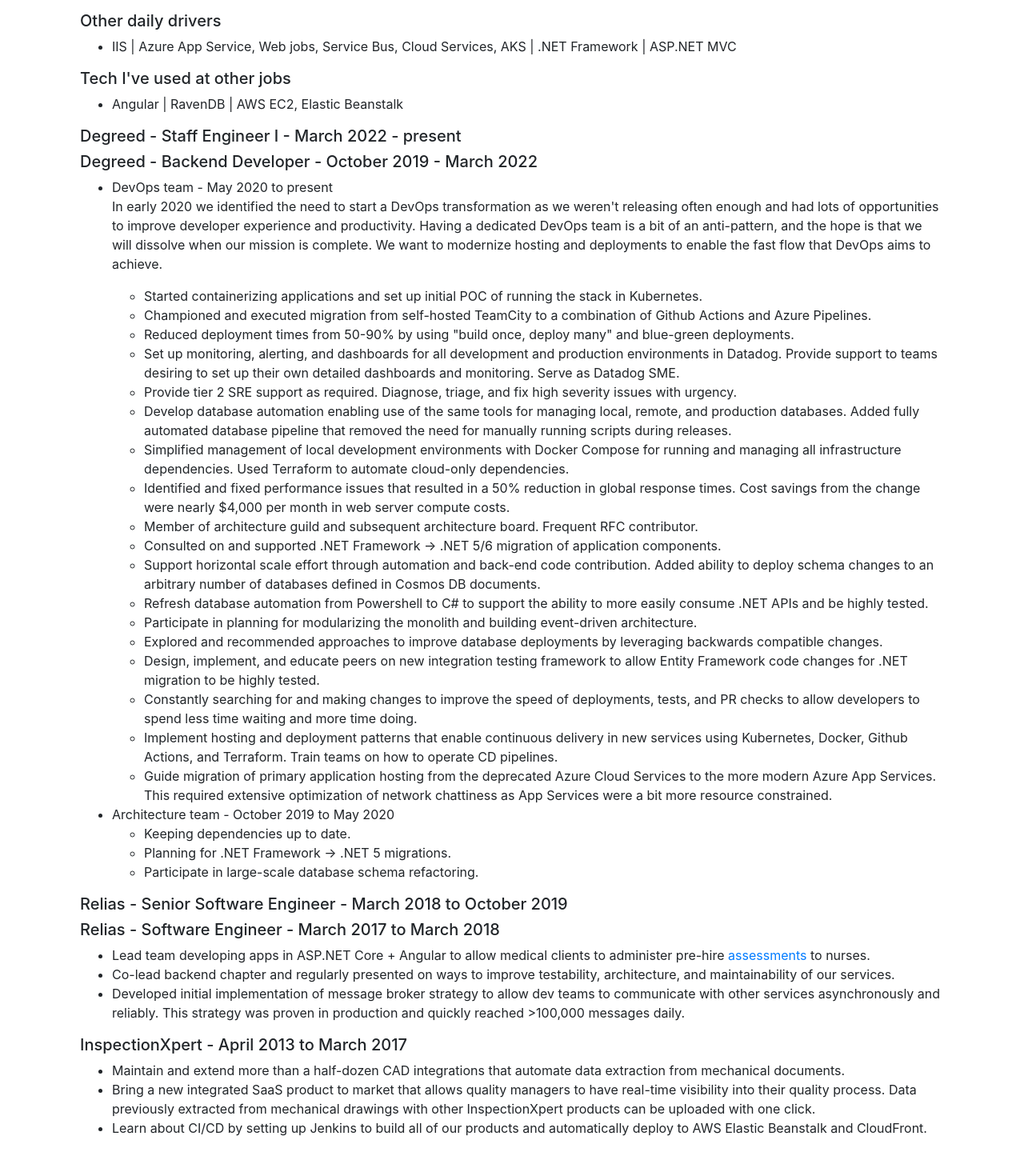
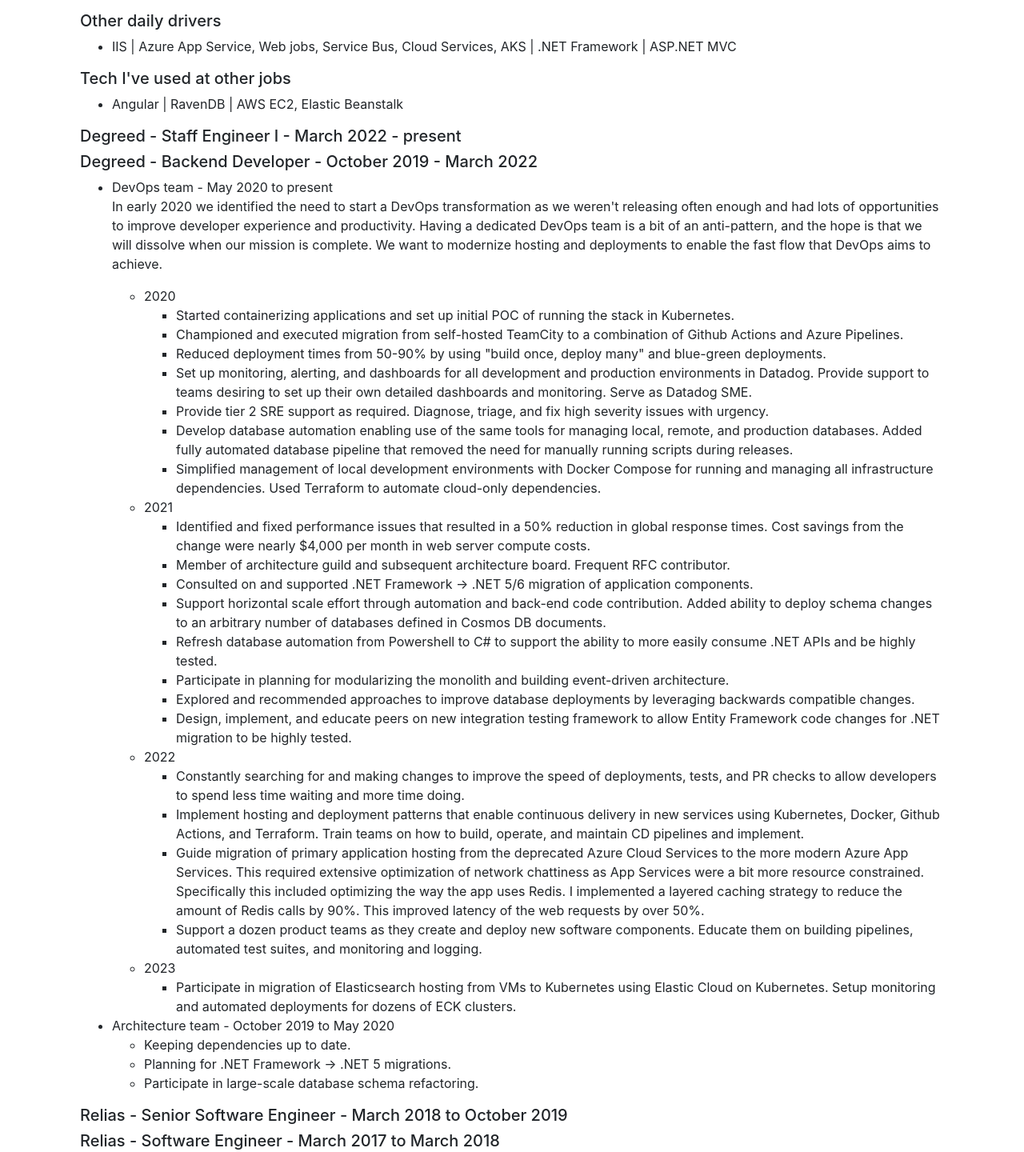
Before and after one commit to dmmusil/dmmusil.github.io, an Angular app in the folder dmmusil/: page /about in a window 1280 px wide. Shown: the part 642-2082 px from the top of the page at 80% size. Built offline with nearby package versions, Linux system fonts and the light colour scheme.

Commit message:
Split into years

```diff
--- a/dmmusil/src/app/about/about.component.html
+++ b/dmmusil/src/app/about/about.component.html
@@ -1,15 +1,15 @@
 <div class="container">
   <h2>About me</h2>
   <div class="d-flex justify-content-center mb-5">
-    <img src="../../assets/me.jpg" style="border-radius: 50%;" />
+    <img src="../../assets/me.jpg" style="border-radius: 50%" />
   </div>
 
   <p>
     I'm a backend developer at
     <a href="https://degreed.com/about" target="_blank">Degreed</a>
-    who focuses on developer experience and our DevOps transformation. I love
-    making dev work more enjoyable by making things easier to use and faster to
-    set up, change, and deploy.
+    who focuses on developer experience and our DevOps transformation. I am
+    passionate about making dev work more enjoyable by making things easier to
+    use and faster to set up, change, and deploy.
   </p>
   <p>
     I live in the Finger Lakes region of New York where I spend the summers
@@ -50,8 +50,11 @@
       </p>
       <ul>
         <li>
-          Started containerizing applications and set up initial POC of running
-          the stack in Kubernetes.
+          2020
+          <ul>
+            <li>
+              Started containerizing applications and set up initial POC of
+              running the stack in Kubernetes.
             </li>
             <li>
               Championed and executed migration from self-hosted TeamCity to a
@@ -62,30 +65,36 @@
               many" and blue-green deployments.
             </li>
             <li>
-          Set up monitoring, alerting, and dashboards for all development and
-          production environments in Datadog. Provide support to teams desiring
-          to set up their own detailed dashboards and monitoring. Serve as
-          Datadog SME.
+              Set up monitoring, alerting, and dashboards for all development
+              and production environments in Datadog. Provide support to teams
+              desiring to set up their own detailed dashboards and monitoring.
+              Serve as Datadog SME.
             </li>
             <li>
-          Provide tier 2 SRE support as required. Diagnose, triage, and fix high
-          severity issues with urgency.
+              Provide tier 2 SRE support as required. Diagnose, triage, and fix
+              high severity issues with urgency.
             </li>
             <li>
               Develop database automation enabling use of the same tools for
               managing local, remote, and production databases. Added fully
-          automated database pipeline that removed the need for manually running
-          scripts during releases.
+              automated database pipeline that removed the need for manually
+              running scripts during releases.
             </li>
             <li>
-          Simplified management of local development environments with Docker
-          Compose for running and managing all infrastructure dependencies. Used
-          Terraform to automate cloud-only dependencies.
+              Simplified management of local development environments with
+              Docker Compose for running and managing all infrastructure
+              dependencies. Used Terraform to automate cloud-only dependencies.
             </li>
+          </ul>
+        </li>
+
+        <li>
+          2021
+          <ul>
             <li>
               Identified and fixed performance issues that resulted in a 50%
-          reduction in global response times. Cost savings from the change were
-          nearly $4,000 per month in web server compute costs.
+              reduction in global response times. Cost savings from the change
+              were nearly $4,000 per month in web server compute costs.
             </li>
             <li>
               Member of architecture guild and subsequent architecture board.
@@ -96,9 +105,9 @@
               application components.
             </li>
             <li>
-          Support horizontal scale effort through automation and back-end code
-          contribution. Added ability to deploy schema changes to an arbitrary
-          number of databases defined in Cosmos DB documents.
+              Support horizontal scale effort through automation and back-end
+              code contribution. Added ability to deploy schema changes to an
+              arbitrary number of databases defined in Cosmos DB documents.
             </li>
             <li>
               Refresh database automation from Powershell to C# to support the
@@ -109,32 +118,61 @@
               event-driven architecture.
             </li>
             <li>
-          Explored and recommended approaches to improve database deployments by
-          leveraging backwards compatible changes.
+              Explored and recommended approaches to improve database
+              deployments by leveraging backwards compatible changes.
             </li>
             <li>
               Design, implement, and educate peers on new integration testing
-          framework to allow Entity Framework code changes for .NET migration to
-          be highly tested.
+              framework to allow Entity Framework code changes for .NET
+              migration to be highly tested.
             </li>
+          </ul>
+        </li>
+
         <li>
-          Constantly searching for and making changes to improve the speed of
-          deployments, tests, and PR checks to allow developers to spend less
-          time waiting and more time doing.
+          2022
+          <ul>
+            <li>
+              Constantly searching for and making changes to improve the speed
+              of deployments, tests, and PR checks to allow developers to spend
+              less time waiting and more time doing.
             </li>
             <li>
               Implement hosting and deployment patterns that enable continuous
-          delivery in new services using Kubernetes, Docker, Github Actions, and
-          Terraform. Train teams on how to operate CD pipelines.
+              delivery in new services using Kubernetes, Docker, Github Actions,
+              and Terraform. Train teams on how to build, operate, and maintain
+              CD pipelines and implement.
             </li>
             <li>
               Guide migration of primary application hosting from the deprecated
-          Azure Cloud Services to the more modern Azure App Services. This required
-          extensive optimization of network chattiness as App Services were a bit
-          more resource constrained.
+              Azure Cloud Services to the more modern Azure App Services. This
+              required extensive optimization of network chattiness as App
+              Services were a bit more resource constrained. Specifically this
+              included optimizing the way the app uses Redis. I implemented a
+              layered caching strategy to reduce the amount of Redis calls by
+              90%. This improved latency of the web requests by over 50%.
+            </li>
+            <li>
+              Support a dozen product teams as they create and deploy new
+              software components. Educate them on building pipelines, automated
+              test suites, and monitoring and logging.
             </li>
           </ul>
         </li>
+
+        <li>
+          2023
+          <ul>
+            <li>
+              Participate in migration of Elasticsearch hosting from VMs to
+              Kubernetes using Elastic Cloud on Kubernetes. Setup monitoring and
+              automated deployments for dozens of ECK clusters.
+            </li>
+          </ul>
+        </li>
+      </ul>
+    </li>
+
     <li>
       Architecture team - October 2019 to May 2020
       <ul>
```
Lines whose indentation alone changed are shown as unchanged.
